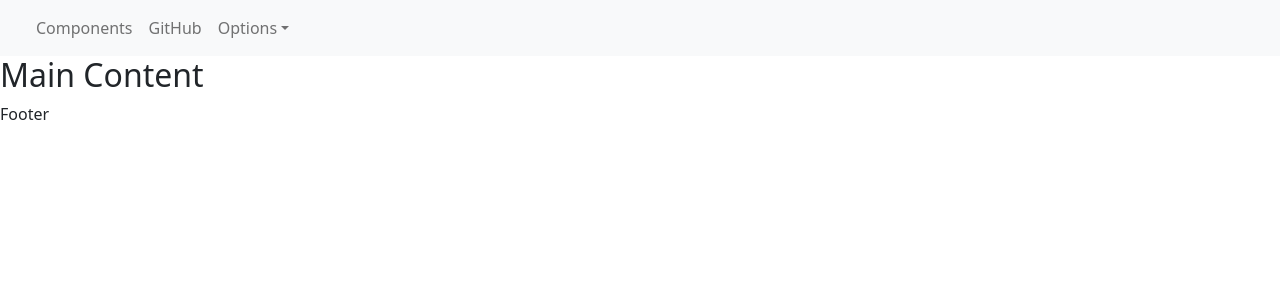
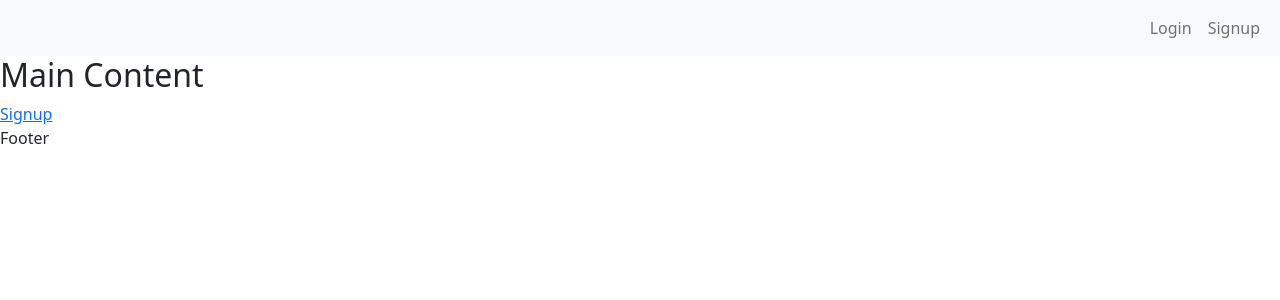
Before and after one commit to ankur-srivastava/articles, a Next.js app in the folder frontend/: page / in a window 1280 px wide. Shown: the top 300 px of the page. Built offline with nearby package versions, Linux system fonts and the light colour scheme.

Commit message:
Added navigation

```diff
--- a/frontend/components/Header.js
+++ b/frontend/components/Header.js
@@ -1,4 +1,5 @@
-import React, {useState} from 'react';
+import Link from 'next/link'
+import React, {useState} from 'react'
 
 import {
   Collapse,
@@ -7,11 +8,7 @@
   NavbarBrand,
   Nav,
   NavItem,
-  NavLink,
-  UncontrolledDropdown,
-  DropdownToggle,
-  DropdownMenu,
-  DropdownItem } from 'reactstrap';
+  NavLink } from 'reactstrap';
 import { APP_NAME } from '../config';
 
 const Header = () => {
@@ -24,33 +21,22 @@
     return (
         <div>
           <Navbar color="light" light expand="md">
-            <NavbarBrand href="/">{ APP_NAME }</NavbarBrand>
+            <Link href="/">
+              <NavbarBrand className='font-weight-bold'>{ APP_NAME }</NavbarBrand>
+            </Link>
             <NavbarToggler onClick={toggle} />
             <Collapse isOpen={isOpen} navbar>
-              <Nav className="ml-auto" navbar>
+              <Nav className="ms-auto" navbar>
                 <NavItem>
-                  <NavLink href="/components/">Components</NavLink>
+                    <Link href="/login">
+                      <NavLink>Login</NavLink>
+                    </Link>
                 </NavItem>
                 <NavItem>
-                  <NavLink href="https://github.com/reactstrap/reactstrap">GitHub</NavLink>
+                    <Link href="/signup">
+                      <NavLink>Signup</NavLink>
+                    </Link>
                 </NavItem>
-                <UncontrolledDropdown nav inNavbar>
-                  <DropdownToggle nav caret>
-                    Options
-                  </DropdownToggle>
-                  <DropdownMenu right>
-                    <DropdownItem>
-                      Option 1
-                    </DropdownItem>
-                    <DropdownItem>
-                      Option 2
-                    </DropdownItem>
-                    <DropdownItem divider />
-                    <DropdownItem>
-                      Reset
-                    </DropdownItem>
-                  </DropdownMenu>
-                </UncontrolledDropdown>
               </Nav>
             </Collapse>
           </Navbar>
--- a/frontend/pages/index.js
+++ b/frontend/pages/index.js
@@ -1,8 +1,12 @@
+import Link from "next/link"
 import Layout from "../components/Layout"
 
 function Index() {
     return <Layout>
         <h2>Main Content</h2>
+        <Link href="/signup">
+            <a>Signup</a>
+        </Link>
     </Layout>
 }
 
```
Also changed, not shown: frontend/pages/login.js (added, +13 -0 lines), frontend/pages/signup.js (added, +13 -0 lines).
